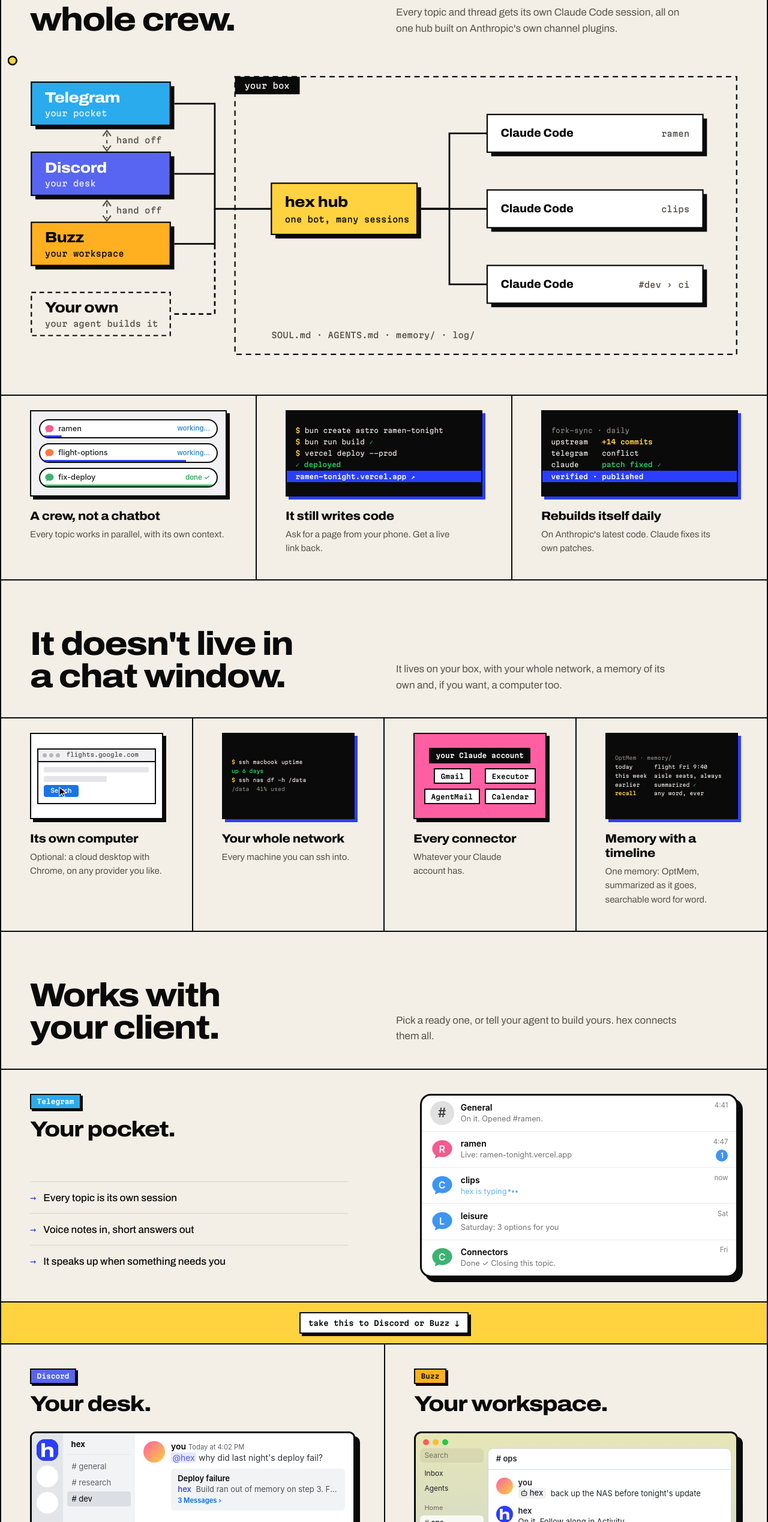
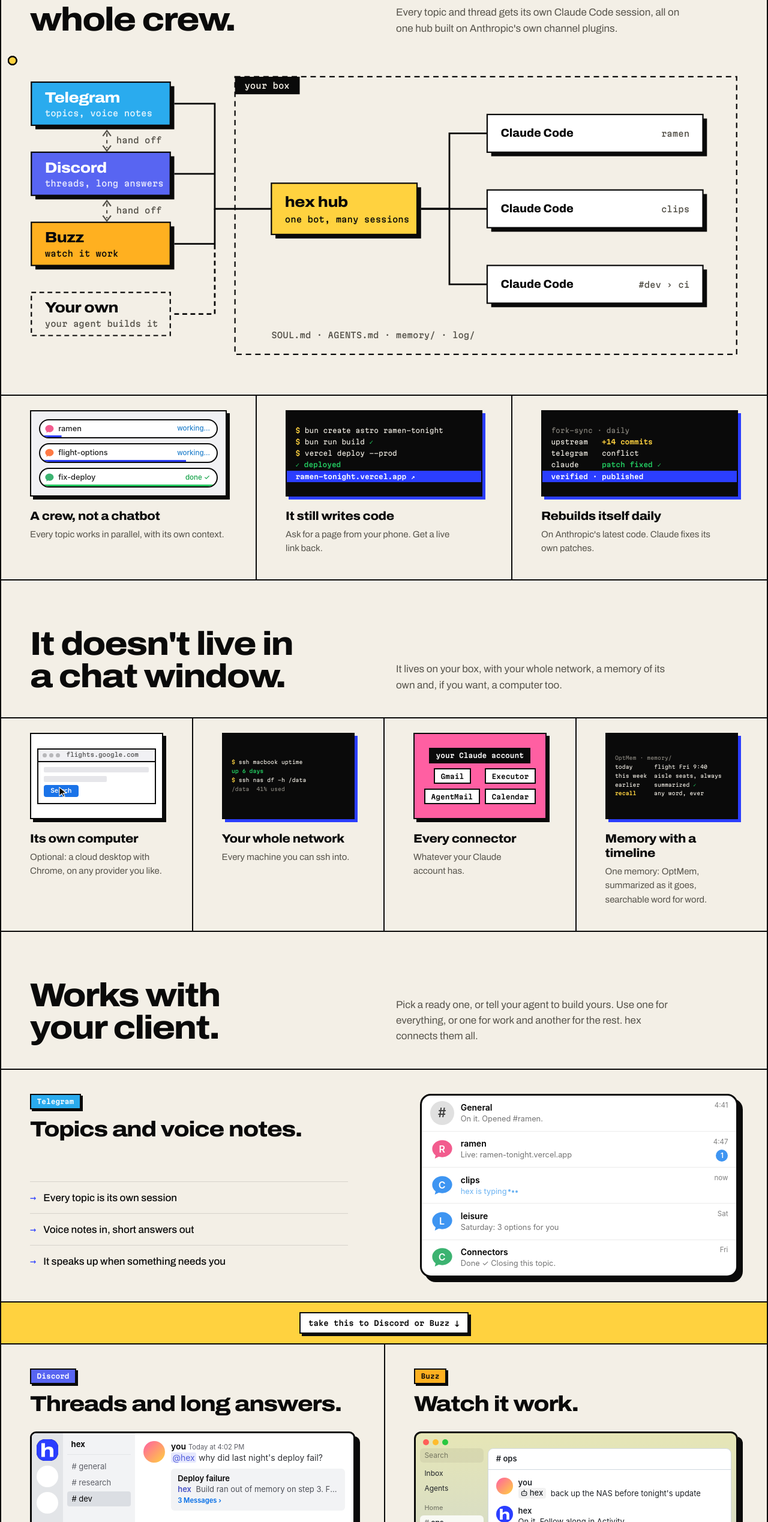
Before and after one commit to AVGVSTVS96/hex, a plain HTML site: page site/index.html in a window 1280 px wide. Shown: the part 3702-6240 px from the top of the page at 60% size. Drawn offline with Linux system fonts and the light colour scheme.

Commit message:
Copy: no client gets a role like your pocket or your desk; each says what it's like, and you pick one for everything or one for work and another for the rest

```diff
--- a/site/index.html
+++ b/site/index.html
@@ -181,17 +181,17 @@
       <rect class="f-shadow" x="34" y="38" width="206" height="64"/>
       <rect class="f-tg" x="28" y="32" width="206" height="64"/>
       <text class="f-title f-inv" x="48" y="62">Telegram</text>
-      <text class="f-mono f-inv f-soft" x="48" y="83">your pocket</text>
+      <text class="f-mono f-inv f-soft" x="48" y="83">topics, voice notes</text>
 
       <rect class="f-shadow" x="34" y="142" width="206" height="64"/>
       <rect class="f-dc" x="28" y="136" width="206" height="64"/>
       <text class="f-title f-inv" x="48" y="166">Discord</text>
-      <text class="f-mono f-inv f-soft" x="48" y="187">your desk</text>
+      <text class="f-mono f-inv f-soft" x="48" y="187">threads, long answers</text>
 
       <rect class="f-shadow" x="34" y="246" width="206" height="64"/>
       <rect class="f-bz" x="28" y="240" width="206" height="64"/>
       <text class="f-title" x="48" y="270">Buzz</text>
-      <text class="f-mono" x="48" y="291">your workspace</text>
+      <text class="f-mono" x="48" y="291">watch it work</text>
 
       <rect class="f-yours" x="28" y="344" width="206" height="64"/>
       <text class="f-title f-ink" x="48" y="374">Your own</text>
@@ -229,11 +229,11 @@
       <path class="f-wire f-maybe" d="M240 130 H228"/>
 
       <rect class="f-shadow" x="16" y="26" width="200" height="60"/><rect class="f-tg" x="10" y="20" width="200" height="60"/>
-      <text class="f-title f-inv" x="24" y="48">Telegram</text><text class="f-mono f-inv f-soft" x="24" y="68">your pocket</text>
+      <text class="f-title f-inv" x="24" y="48">Telegram</text><text class="f-mono f-inv f-soft" x="24" y="68">topics, voice notes</text>
       <rect class="f-shadow" x="246" y="26" width="200" height="60"/><rect class="f-dc" x="240" y="20" width="200" height="60"/>
-      <text class="f-title f-inv" x="254" y="48">Discord</text><text class="f-mono f-inv f-soft" x="254" y="68">your desk</text>
+      <text class="f-title f-inv" x="254" y="48">Discord</text><text class="f-mono f-inv f-soft" x="254" y="68">threads, long answers</text>
       <rect class="f-shadow" x="16" y="106" width="200" height="60"/><rect class="f-bz" x="10" y="100" width="200" height="60"/>
-      <text class="f-title" x="24" y="128">Buzz</text><text class="f-mono" x="24" y="148">your workspace</text>
+      <text class="f-title" x="24" y="128">Buzz</text><text class="f-mono" x="24" y="148">watch it work</text>
       <rect class="f-yours" x="240" y="100" width="200" height="60"/>
       <text class="f-title f-ink" x="254" y="128">Your own</text><text class="f-mono f-muted" x="254" y="148">your agent builds it</text>
 
@@ -364,14 +364,14 @@
 <section class="block" aria-labelledby="rooms-title">
   <div class="block-head">
     <h2 id="rooms-title">Works with your client.</h2>
-    <p>Pick a ready one, or tell your agent to build yours. hex connects them all.</p>
+    <p>Pick a ready one, or tell your agent to build yours. Use one for everything, or one for work and another for the rest. hex connects them all.</p>
   </div>
 
   <div class="ways">
     <article class="way wide">
       <header>
         <span class="tag t-tg">Telegram</span>
-        <h3>Your pocket.</h3>
+        <h3>Topics and voice notes.</h3>
       </header>
       <div class="tg-list" aria-hidden="true">
         <div class="row"><span class="ti hash">#</span><span><b>General</b><small>On it. Opened #ramen.</small></span><time>4:41</time></div>
@@ -392,7 +392,7 @@
     <article class="way">
       <header>
         <span class="tag t-dc">Discord</span>
-        <h3>Your desk.</h3>
+        <h3>Threads and long answers.</h3>
       </header>
       <div class="dc" aria-hidden="true">
         <div class="dc-rail"><span class="srv"><img src="/icon.svg" alt=""></span><span class="srv dim"></span><span class="srv dim"></span></div>
@@ -427,7 +427,7 @@
     <article class="way">
       <header>
         <span class="tag t-bz">Buzz</span>
-        <h3>Your workspace.</h3>
+        <h3>Watch it work.</h3>
       </header>
       <div class="bz" aria-hidden="true">
         <div class="bz-win">
@@ -465,7 +465,7 @@
         </div>
       </div>
       <ul>
-        <li>Watch it work, step by step</li>
+        <li>Every step shows as it runs</li>
         <li>Edit its memory and files</li>
         <li>Shared with people and agents</li>
       </ul>
```
Also changed, not shown: site/COPY.md (+10 -8 lines), README.md.
